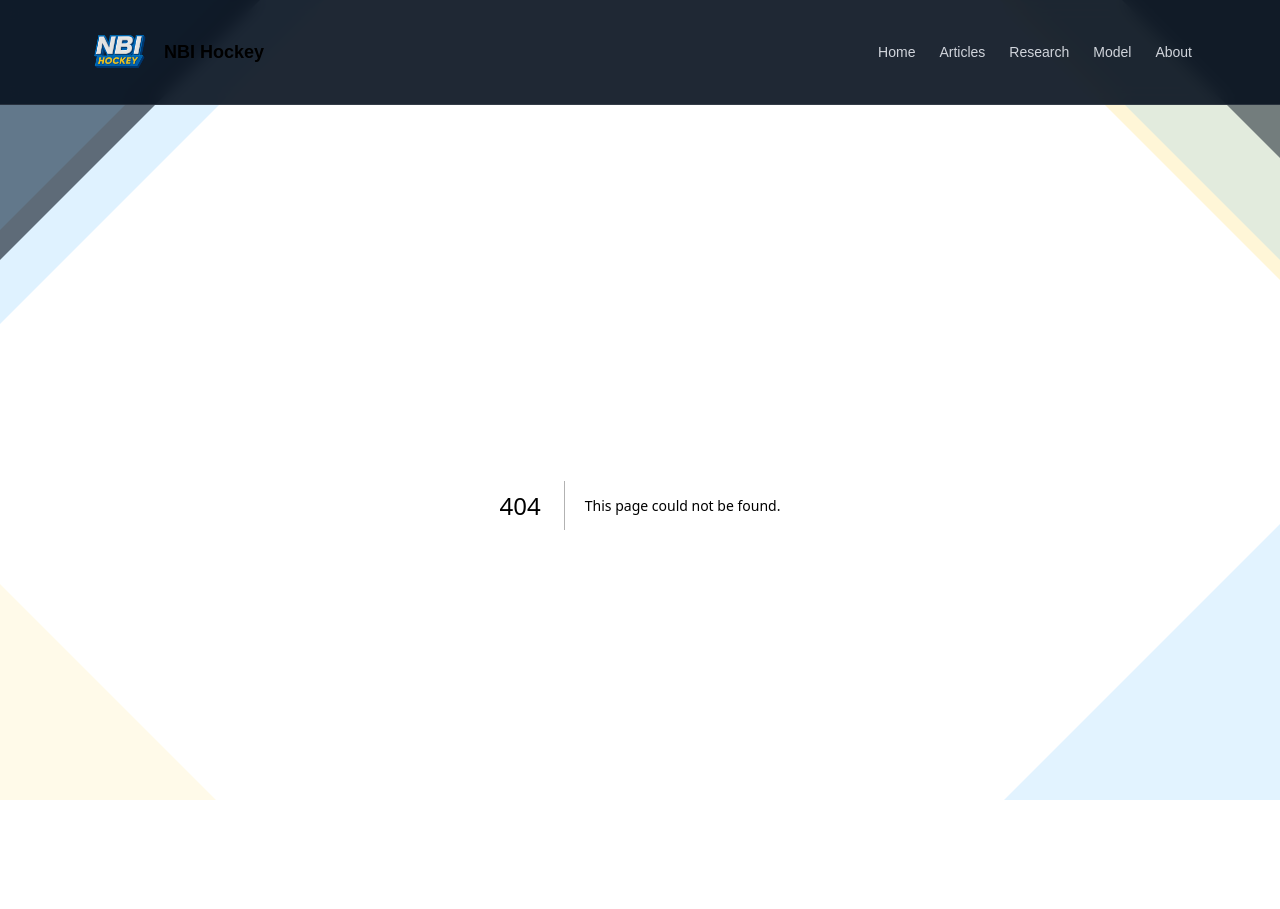
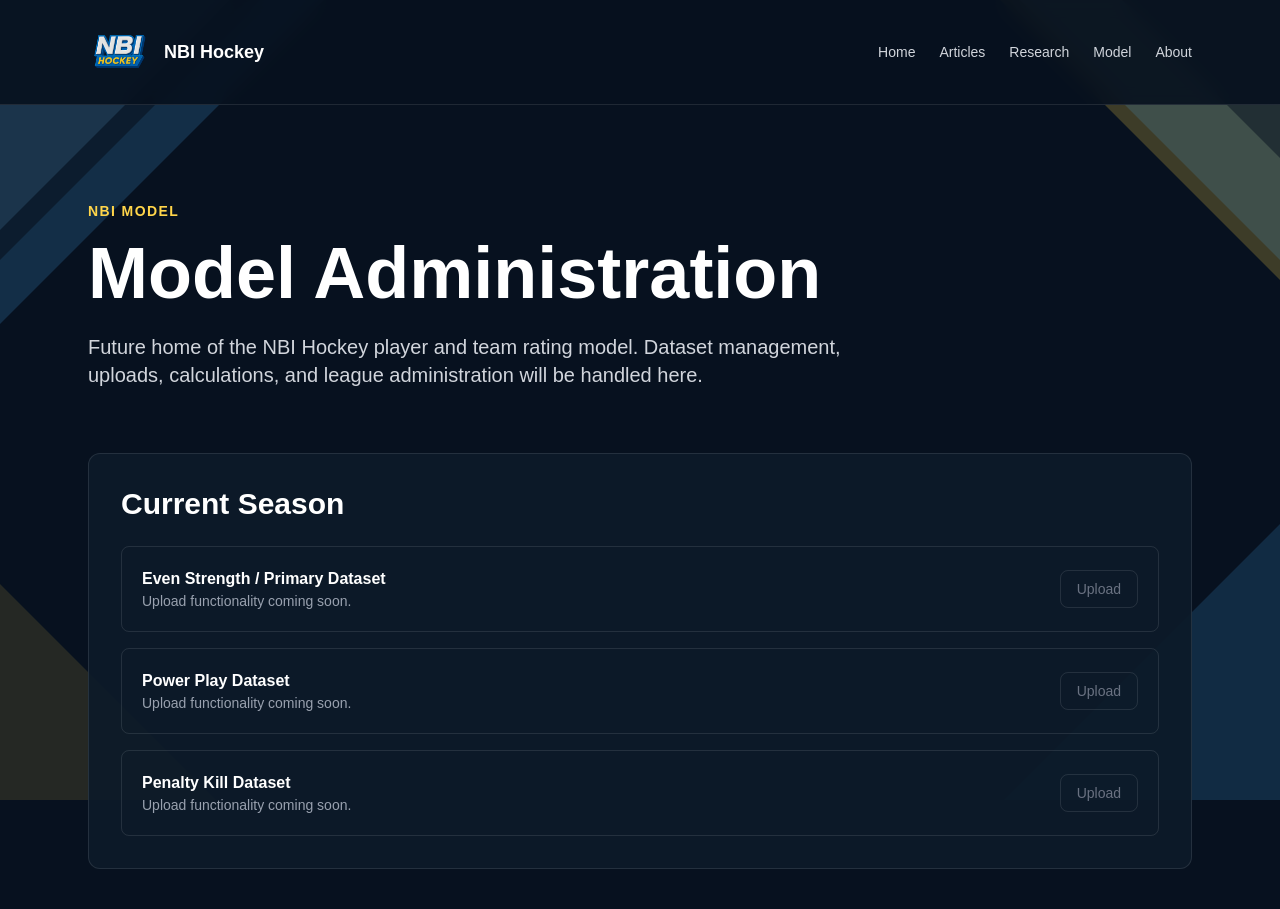
Before and after one commit to d7vrwwgm2t-gif/nbi-hockey-website, a Next.js app: page /admin in a window 1280 px wide. Before the commit this address had no page. Shown: the top 909 px of the page. Built offline with nearby package versions, Linux system fonts and the light colour scheme.

Commit message:
Add Google Sheets research backend and admin portal foundation

```diff
--- /dev/null
+++ b/src/app/admin/page.tsx
@@ -0,0 +1,86 @@
+export default function ModelPage() {
+  const seasons = [
+    "Current Season",
+    "Last Season",
+    "Two Years Ago",
+  ];
+
+  const datasets = [
+    "Even Strength / Primary Dataset",
+    "Power Play Dataset",
+    "Penalty Kill Dataset",
+  ];
+
+  return (
+    <main className="min-h-screen text-white">
+      <div className="mx-auto max-w-6xl px-6 py-24">
+        <section className="mb-16">
+          <p className="mb-4 text-sm font-semibold uppercase tracking-widest text-[#FFD54A]">
+            NBI Model
+          </p>
+
+          <h1 className="mb-6 text-5xl font-bold md:text-7xl">
+            Model Administration
+          </h1>
+
+          <p className="max-w-3xl text-xl text-gray-300">
+            Future home of the NBI Hockey player and team rating model.
+            Dataset management, uploads, calculations, and league administration
+            will be handled here.
+          </p>
+        </section>
+
+        <div className="space-y-10">
+          {seasons.map((season) => (
+            <section
+              key={season}
+              className="rounded-xl border border-white/10 bg-[#0D1B2A]/95 p-8"
+            >
+              <h2 className="mb-6 text-3xl font-bold">{season}</h2>
+
+              <div className="grid gap-4">
+                {datasets.map((dataset) => (
+                  <div
+                    key={dataset}
+                    className="flex flex-col gap-4 rounded-lg border border-white/10 p-5 md:flex-row md:items-center md:justify-between"
+                  >
+                    <div>
+                      <h3 className="font-semibold">{dataset}</h3>
+
+                      <p className="text-sm text-gray-400">
+                        Upload functionality coming soon.
+                      </p>
+                    </div>
+
+                    <button
+                      disabled
+                      className="rounded-lg border border-white/10 px-4 py-2 text-sm text-gray-500"
+                    >
+                      Upload
+                    </button>
+                  </div>
+                ))}
+              </div>
+            </section>
+          ))}
+        </div>
+
+        <section className="mt-12 rounded-xl border border-[#FFD54A]/20 bg-[#0D1B2A]/95 p-8">
+          <h2 className="mb-4 text-2xl font-bold">
+            Planned Features
+          </h2>
+
+          <ul className="space-y-2 text-gray-300">
+            <li>• NHL three-year rolling database</li>
+            <li>• Automatic season rollover tool</li>
+            <li>• Player ratings engine</li>
+            <li>• Team ratings engine</li>
+            <li>• AHL expansion support</li>
+            <li>• Junior league support</li>
+            <li>• Model administration dashboard</li>
+          </ul>
+        </section>
+      </div>
+    </main>
+  );
+}
```
